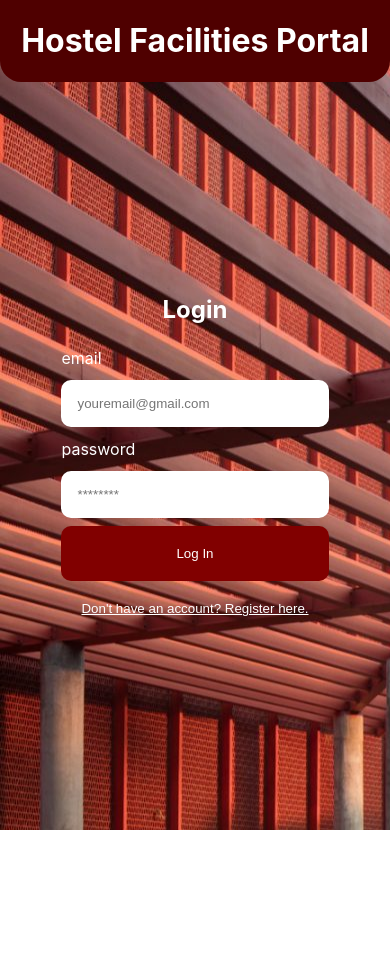
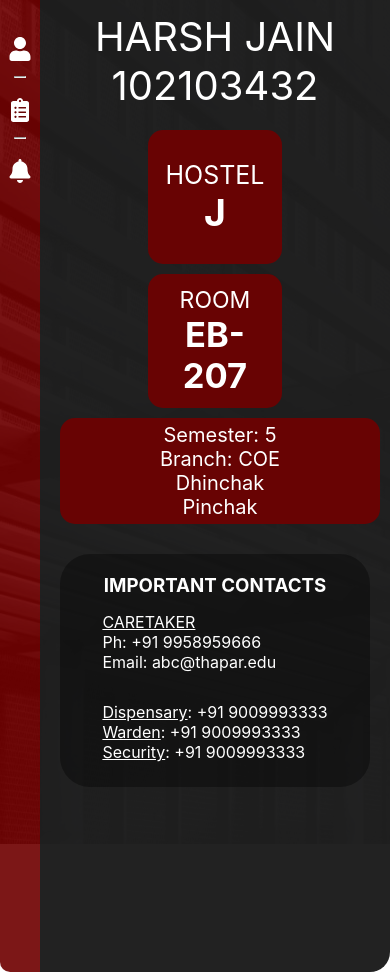
Before and after one commit to hjain2003/Hostel_Management, a React (Create React App) app in the folder client/: page / in a window 390 px wide. Before the commit the page ends 844 px from the top, so only its background shows below. Built offline with nearby package versions, Linux system fonts and the light colour scheme.

Commit message:
added sidenavbar,profile section

```diff
--- a/client/package.json
+++ b/client/package.json
@@ -12,6 +12,7 @@
     "bootstrap": "^5.3.0",
     "react": "^18.2.0",
     "react-dom": "^18.2.0",
+    "react-icons": "^4.10.1",
     "react-scripts": "5.0.1",
     "web-vitals": "^2.1.4"
   },
--- a/client/src/App.css
+++ b/client/src/App.css
@@ -1,4 +1,4 @@
-.App{
+/* .App{
   overflow-y: hidden;
   -ms-overflow-style: none;
   scrollbar-width: none;
@@ -21,4 +21,8 @@
   background-color: rgb(79, 0, 0);
   border-radius: 0vh 0 2.5vh 2.5vh;
 
+} */
+*{
+  margin:0px;
+  padding:0px;
 }
--- a/client/src/App.js
+++ b/client/src/App.js
@@ -4,25 +4,33 @@ import './components/styles.css';
 import { Login } from "./components/loginCard";
 import { Register } from "./components/Register";
 import TopTitle from "./components/TopTitle";
+import HostelBanner from './components/HostelBanner/HostelBanner';
+import SideNavbar from './components/SideNavbar/SideNavbar';
+import Profile from './components/Profile/Profile';
 
 function App() {
-  const [currentForm, setCurrentForm] = useState('login');
+  // const [currentForm, setCurrentForm] = useState('login');
 
-  const toggleForm = (formName) => {
-    setCurrentForm(formName);
-  }
+  // const toggleForm = (formName) => {
+  //   setCurrentForm(formName);
+  // }
 
   return (
-    <div className='App'>
-      <div className="Head">
-        <TopTitle/>
-        </div>
-        <div className="AppMain">
-        {
-          currentForm === "login" ? <Login onFormSwitch={toggleForm} /> : <Register onFormSwitch={toggleForm} />
-        }
-        </div>
-    </div>
+    <>
+    {/* <HostelBanner/> */}
+    {/* <SideNavbar/> */}
+    <Profile/>
+    </>
+    // <div className='App'>
+    //   <div className="Head">
+    //     <TopTitle/>
+    //     </div>
+    //     <div className="AppMain">
+    //     {
+    //       currentForm === "login" ? <Login onFormSwitch={toggleForm} /> : <Register onFormSwitch={toggleForm} />
+    //     }
+    //     </div>
+    // </div>
 
   );
 }
--- /dev/null
+++ b/client/src/components/HostelBanner/HostelBanner.css
@@ -0,0 +1,10 @@
+.banner{
+    padding:7px;
+    border-radius: 40px;
+    background-color: rgba(255, 255, 255, 0.89);
+    display: flex;
+    align-items: center;
+    justify-content: center;
+    border: 2px solid black;
+    width:550px;
+}
--- /dev/null
+++ b/client/src/components/HostelBanner/HostelBanner.jsx
@@ -0,0 +1,12 @@
+import React from 'react'
+import './HostelBanner.css';
+
+const HostelBanner = () => {
+  return (
+    <div className='banner'>
+      <h1>HOSTEL FACILITIES PORTAL</h1>
+    </div>
+  )
+}
+
+export default HostelBanner
--- /dev/null
+++ b/client/src/components/Profile/Profile.css
@@ -0,0 +1,196 @@
+.entire_page_div {
+    height: 100vh;
+    width: 100%;
+    display: flex;
+    align-items: center;
+    justify-content: center;
+    background-image: url('../../../public/assets/M-Hostel_bw.jpg');
+}
+
+.sideBar_Profile {
+    display: flex;
+    flex-direction: row;
+    position: relative;
+}
+
+.profile_container {
+    height: 600px;
+    width: 700px;
+    background-color: rgba(30, 30, 30, 0.98);
+    border-top-right-radius: 20px;
+    border-bottom-right-radius: 20px;
+    display: flex;
+    flex-direction: column;
+    padding: 20px;
+    color: white;
+}
+
+
+.row1,
+.row2 {
+    display: flex;
+    flex-direction: row;
+    align-items: center;
+}
+
+.row2 {
+    justify-content: space-around;
+}
+
+.row1 .profile_img_container {
+    background-color: black;
+    height: 200px;
+    width: 200px;
+    border-radius: 10px;
+    display: flex;
+    align-items: center;
+    justify-content: center;
+}
+
+.name_rollno {
+    font-size: 40px;
+}
+
+.hostel_card,
+.room_card,
+.semester_branch_card {
+    background-color: rgba(111, 0, 0, 0.91);
+    padding: 7px;
+    border-radius: 15px;
+}
+
+.hostel_card,
+.room_card {
+    font-size: 23px;
+    height: 150px;
+    width: 150px;
+    display: flex;
+    justify-content: center;
+    align-items: center;
+    flex-direction: column;
+}
+
+.hostel_card,
+.room_card h3 {
+    font-size: 25px;
+}
+
+.semester_branch_card {
+    padding: 10px;
+    height: 150px;
+    width: 230px;
+    font-size: 20px;
+    display: flex;
+    flex-direction: column;
+}
+
+.row3 {
+    background-color: rgba(0, 0, 0, 0.37);
+    padding: 10px;
+    border-radius: 30px;
+    display: flex;
+    flex-direction: column;
+    align-items: center;
+}
+
+.row3 h3 {
+    margin-top: 10px;
+}
+
+.row3_content {
+    display: flex;
+    flex-direction: row;
+    justify-content: space-between;
+    padding: 10px;
+}
+
+.col1,
+.col2 {
+    display: flex;
+    flex-direction: column;
+    padding: 5px;
+}
+
+
+@media (max-width: 1336px) {
+    .sideBar_Profile {
+        margin-top: 350px;
+        height: 1000px;
+        width: 100%;
+    }
+}
+
+@media (max-width: 768px) {
+    .sideBar_Profile {
+        margin-left: 0;
+        /* Remove the margin to allow full overlapping in mobile view */
+        margin-top: 250px;
+    }
+
+    .profile_container {
+        height: auto;
+        width: 90%;
+        overflow-y: auto;
+    }
+
+    .row1,
+    .row2 {
+        flex-direction: column;
+        align-items: center;
+        text-align: center;
+    }
+
+    .row1 .profile_img_container {
+        display: none;
+        margin-bottom: 20px;
+    }
+
+    .hostel_card,
+    .room_card,
+    .semester_branch_card {
+        height: 120px;
+        width: 120px;
+        margin-bottom: 10px;
+        margin-left: auto;
+        margin-right: auto;
+        display: flex;
+        justify-content: center;
+        align-items: center;
+        flex-direction: column;
+    }
+
+    .hostel_card h3,
+    .room_card h3 {
+        margin-top: 5px;
+    }
+
+    .semester_branch_card {
+        height: auto;
+        width: 100%;
+        padding: 5px;
+    }
+
+    .row3_content {
+        flex-direction: column;
+    }
+}
+
+@media(max-width:415px) {
+    .sideBar_Profile {
+        margin-top: 100px;
+    }
+}
+
+@media(max-width:376px) {
+    .sideBar_Profile {
+        margin-top: 250px;
+        height: 920px;
+    }
+}
+
+@media(max-width:361px) {
+    .sideBar_Profile {
+        margin-top: 120px;
+        height: 920px;
+    }
+}
--- /dev/null
+++ b/client/src/components/Profile/Profile.js
@@ -0,0 +1,67 @@
+import React from 'react';
+import './Profile.css';
+import SideNavbar from '../SideNavbar/SideNavbar';
+
+const Profile = () => {
+  return (
+    <div className="entire_page_div">
+      <div className="sideBar_Profile">
+        <SideNavbar />
+        <div className="profile_container">
+          <div className="row1">
+            <div className="profile_img_container">IMG</div> &nbsp;&nbsp;&nbsp;&nbsp;&nbsp;
+            <div className="name_rollno">
+              <span id="stud_name">HARSH JAIN</span>
+              <br />
+              <span id="stud_rollno">102103432</span>
+            </div>
+          </div>
+          <br />
+          <div className="row2">
+            <div className="hostel_card">
+              HOSTEL
+              <br />
+              <h2>J</h2>
+            </div>
+            <div className="room_card">
+              ROOM
+              <br />
+              <h2>EB-207</h2>
+            </div>
+            <div className="semester_branch_card">
+              <span>Semester: 5</span>
+              <span>Branch: COE</span>
+              <span>Dhinchak</span>
+              <span>Pinchak</span>
+            </div>
+          </div>
+          <br />
+          <div className="row3">
+            <h3>IMPORTANT CONTACTS</h3>
+            <div className="row3_content">
+              <div className="col1">
+                <u>CARETAKER</u>
+                <span>Ph: +91 9958959666</span>
+                <span>Email: abc@thapar.edu</span>
+              </div>
+              &nbsp;&nbsp;&nbsp;&nbsp;&nbsp;&nbsp;&nbsp;&nbsp;
+              <div className="col2">
+                <span>
+                  <u>Dispensary</u>: +91 9009993333
+                </span>
+                <span>
+                  <u>Warden</u>: +91 9009993333
+                </span>
+                <span>
+                  <u>Security</u>: +91 9009993333
+                </span>
+              </div>
+            </div>
+          </div>
+        </div>
+      </div>
+    </div>
+  );
+};
+
+export default Profile;
--- /dev/null
+++ b/client/src/components/SideNavbar/SideNavbar.css
@@ -0,0 +1,73 @@
+.side_nav {
+    display: flex;
+    flex-direction: column;
+    padding: 7px;
+    border-top-left-radius: 10px;
+    border-bottom-left-radius: 10px;
+    color: white;
+    background-color: rgba(111, 0, 0, 0.91);
+    height: 600px;
+    padding: 20px;
+    width: 200px;
+    align-items: center;
+}
+
+.side_nav a {
+    color: white;
+    font-size: 25px;
+    text-decoration: none;
+    display: flex;
+    flex-direction: column;
+    align-items: center;
+    margin-bottom: 20px;
+}
+
+.side_nav .nav_icon {
+    font-size: 28px;
+}
+
+.side_nav .nav_label {
+    font-size: 12px;
+}
+
+.side_nav span {
+    width: 200px;
+    text-align: center;
+    border-radius: 20px;
+}
+
+.side_nav span:hover {
+    background-color: black;
+}
+
+.side_nav hr {
+    width: 100%;
+}
+
+/* Responsive adjustments */
+@media (max-width: 768px) {
+    #top_icon {
+        margin-top: 50px;
+    }
+
+    .side_nav {
+        height: auto;
+        /* Set height to auto in mobile view */
+        width: 10px;
+        padding: 15px;
+        /* Decrease the padding */
+    }
+
+    .side_nav a {
+        flex-direction: column-reverse;
+        margin-bottom: 15px;
+    }
+
+    .side_nav .nav_icon {
+        font-size: 24px;
+    }
+
+    .side_nav .nav_label {
+        display: none;
+    }
+}
--- /dev/null
+++ b/client/src/components/SideNavbar/SideNavbar.jsx
@@ -0,0 +1,32 @@
+import React from 'react';
+import './SideNavbar.css';
+import { FaUser, FaClipboardList, FaBell } from 'react-icons/fa';
+
+const SideNavbar = () => {
+  return (
+    <div className="side_nav">
+      <span id="top_icon">
+        <a href="/">
+          <FaUser className="nav_icon" />
+          <span className="nav_label">Profile</span>
+        </a>
+      </span>
+      <hr /><br />
+      <span>
+        <a href="/">
+          <FaClipboardList className="nav_icon" />
+          <span className="nav_label">Room Services</span>
+        </a>
+      </span>
+      <hr /><br />
+      <span>
+        <a href="/">
+          <FaBell className="nav_icon" />
+          <span className="nav_label">Announcements</span>
+        </a>
+      </span>
+    </div>
+  );
+};
+
+export default SideNavbar;
```
Also changed, not shown: client/public/assets/M-Hostel_bw.jpg (added), client/src/components/Register.jsx (line endings or trailing spaces), 1 other file (tests, documents, lock files or other folders).
